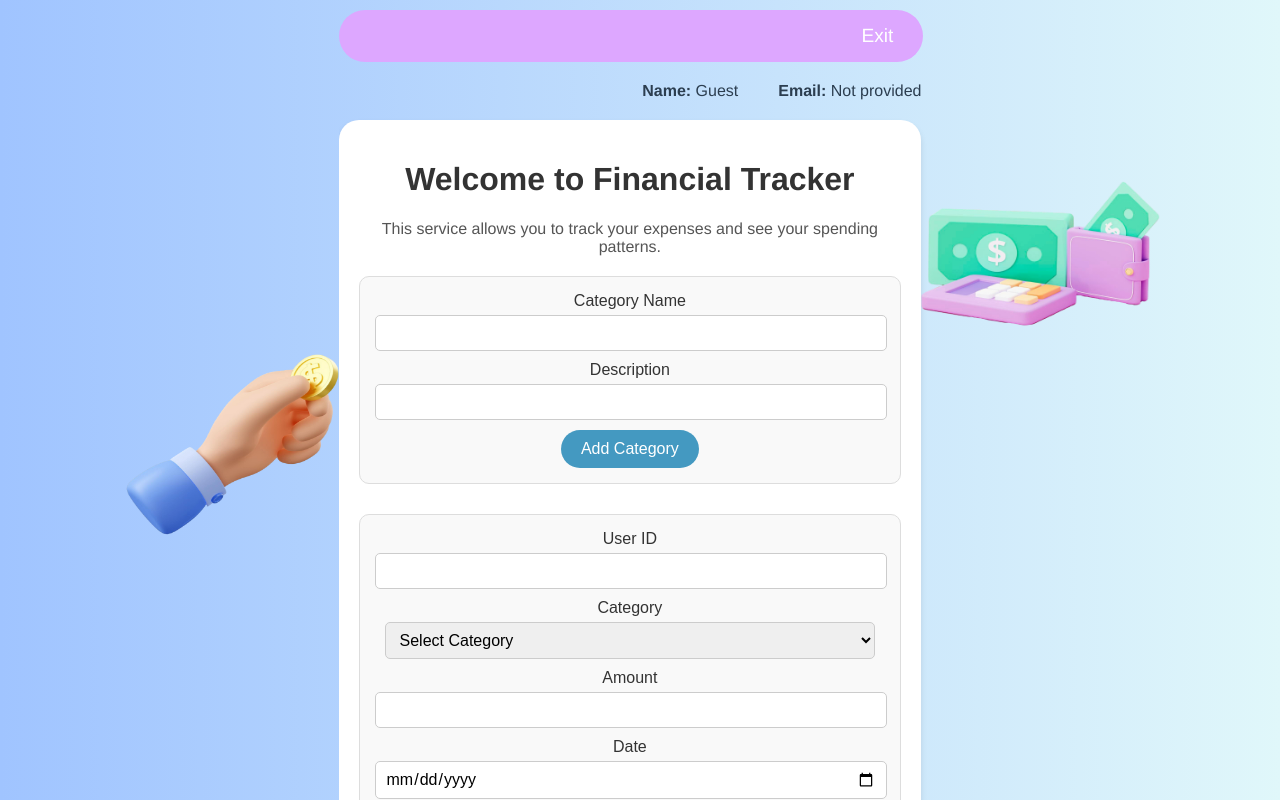
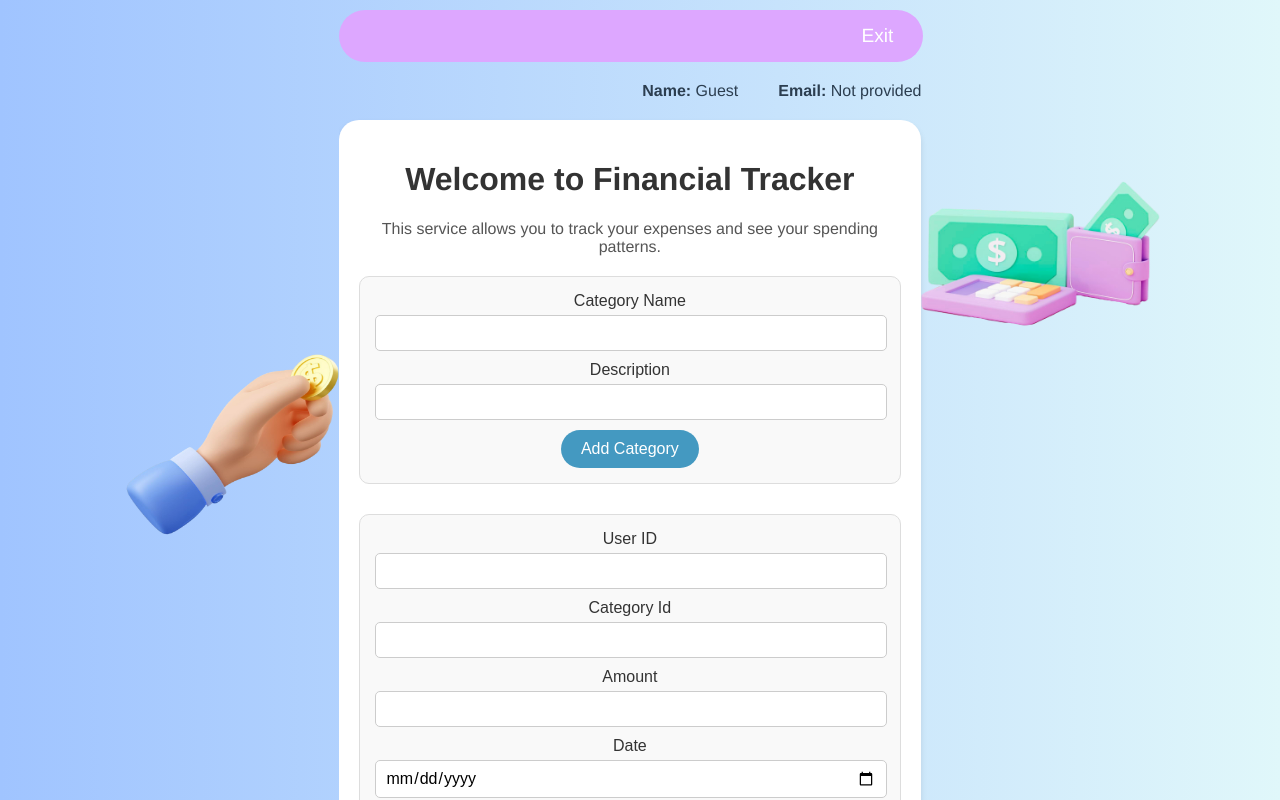
Before and after one commit to dushesk/final_project, a Vue app in the folder frontend/: page /home in a window 1280 px wide. Shown: the top 800 px of the page. Built offline with nearby package versions, Linux system fonts and the light colour scheme.

Commit message:
Замена выпадающего списка категорий на текстовое поле (упрощение жизни, хоть так и не делают)

```diff
--- a/frontend/src/components/Home.vue
+++ b/frontend/src/components/Home.vue
@@ -64,13 +64,15 @@
               <input type="text" id="userId" v-model="newExpense.user_id" required />
             </div>
             <div>
-              <label for="categoryInput">Category</label>
+              <!-- <label for="categoryInput">Category Id</label>
               <select v-model="newExpense.category_id" required>
                 <option value="" disabled>Select Category</option>
                 <option v-for="category in categories" :key="category._id" :value="category._id">
                   {{ category.name }}
                 </option>
-              </select>
+              </select> -->
+              <label for="categoryInput">Category Id</label>
+              <input type="text" id="categoryInput" v-model="newExpense.category_id" required />
             </div>
             <div>
               <label for="amount">Amount</label>
```
